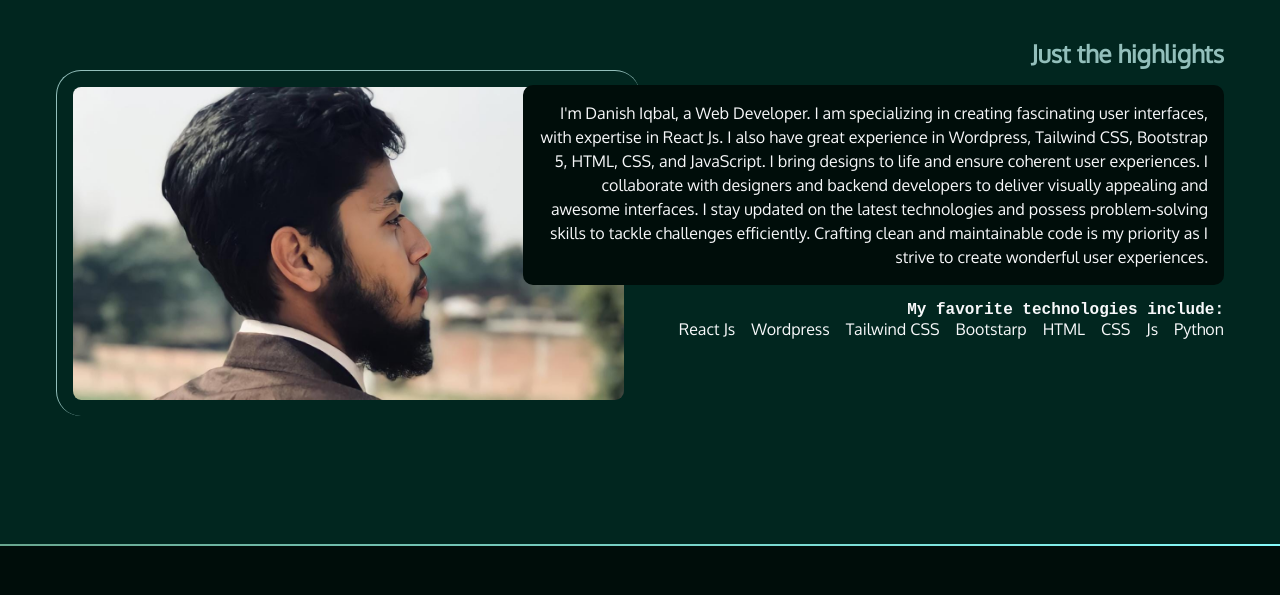
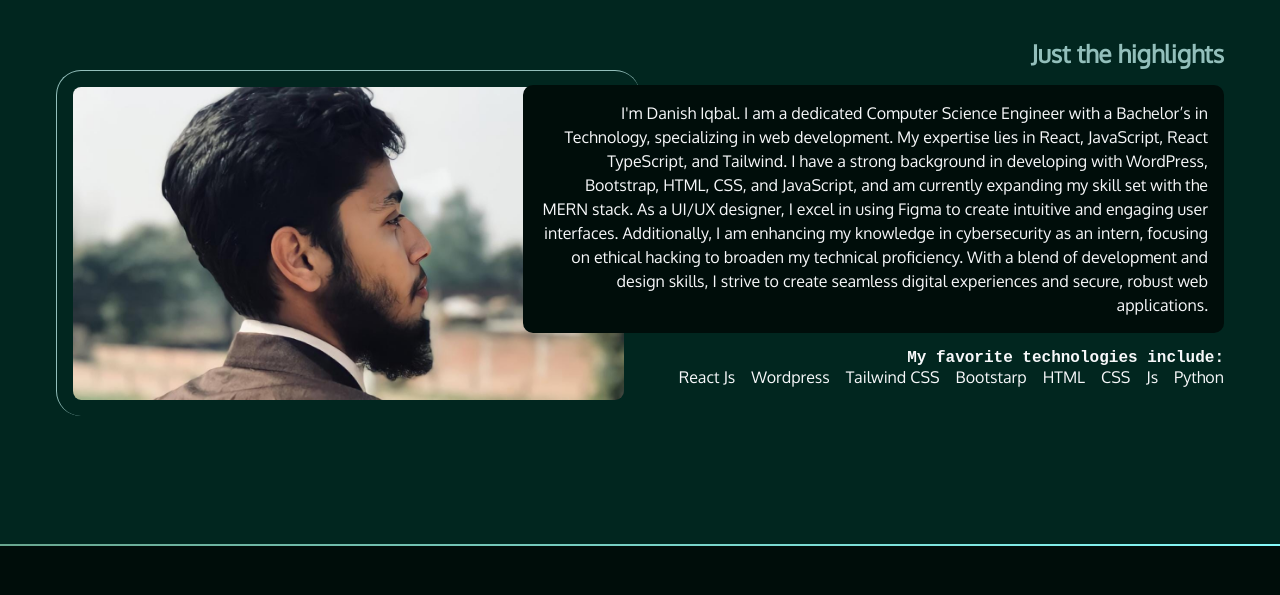
Before and after one commit to danish-i-11/Portfolio, a plain HTML site: page about.html in a window 1280 px wide. Shown: the part 205-800 px from the top of the page. Drawn offline with Linux system fonts and the light colour scheme; a web font is replaced by a local one.

Commit message:
Update about.html

```diff
--- a/about.html
+++ b/about.html
@@ -74,7 +74,13 @@
             <div class="text">
             <h3>Just the highlights</h3>
             <p class="black-box">
-              I'm Danish Iqbal, a Web Developer. I am specializing in creating fascinating user interfaces, with expertise in React Js. I also have great experience in Wordpress, Tailwind CSS, Bootstrap 5, HTML, CSS, and JavaScript. I bring designs to life and ensure coherent user experiences. I collaborate with designers and backend developers to deliver visually appealing and awesome interfaces. I stay updated on the latest technologies and possess problem-solving skills to tackle challenges efficiently. Crafting clean and maintainable code is my priority as I strive to create wonderful user experiences.
+              I'm Danish Iqbal. I am a dedicated Computer Science Engineer with a Bachelor’s in Technology, specializing in web development. My expertise lies in React, JavaScript, React TypeScript, and Tailwind. I have a strong background in developing with WordPress, Bootstrap, HTML, CSS, and JavaScript, and am currently expanding my skill set with the MERN stack.
+
+As a UI/UX designer, I excel in using Figma to create intuitive and engaging user interfaces.
+
+Additionally, I am enhancing my knowledge in cybersecurity as an intern, focusing on ethical hacking to broaden my technical proficiency.
+
+With a blend of development and design skills, I strive to create seamless digital experiences and secure, robust web applications.
             </p>
             <h4>My favorite technologies include:</h4>
 
```
